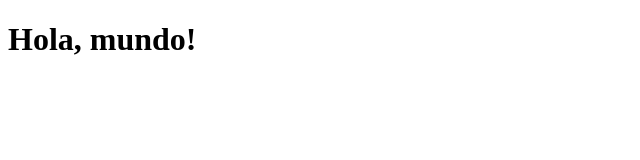
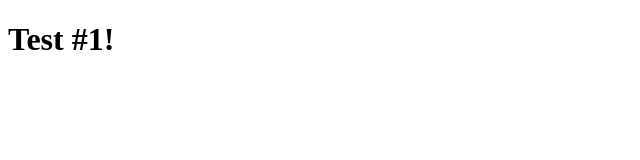
Before and after one commit to EugenioTorresFlawia/Python, a plain HTML site: page index.html in a window 1280 px wide. Shown: the whole page, without its empty margins (0-640 px from the left). Drawn offline with Linux system fonts and the light colour scheme.

Commit message:
Agregado archivo index.html

```diff
--- a/index.html
+++ b/index.html
@@ -4,6 +4,6 @@
     <title>Mi página web</title>
 </head>
 <body>
-    <h1>Hola, mundo!</h1>
+    <h1>Test #1!</h1>
 </body>
 </html>
```
